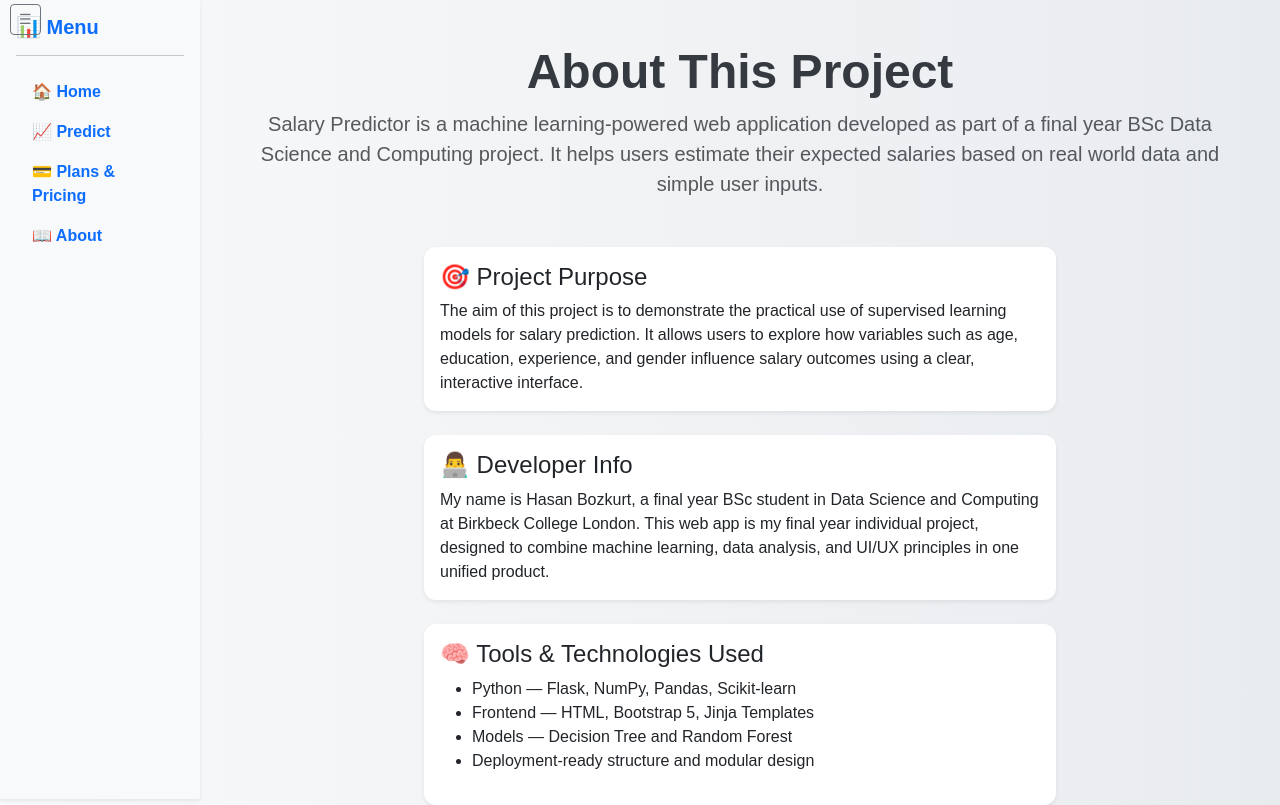
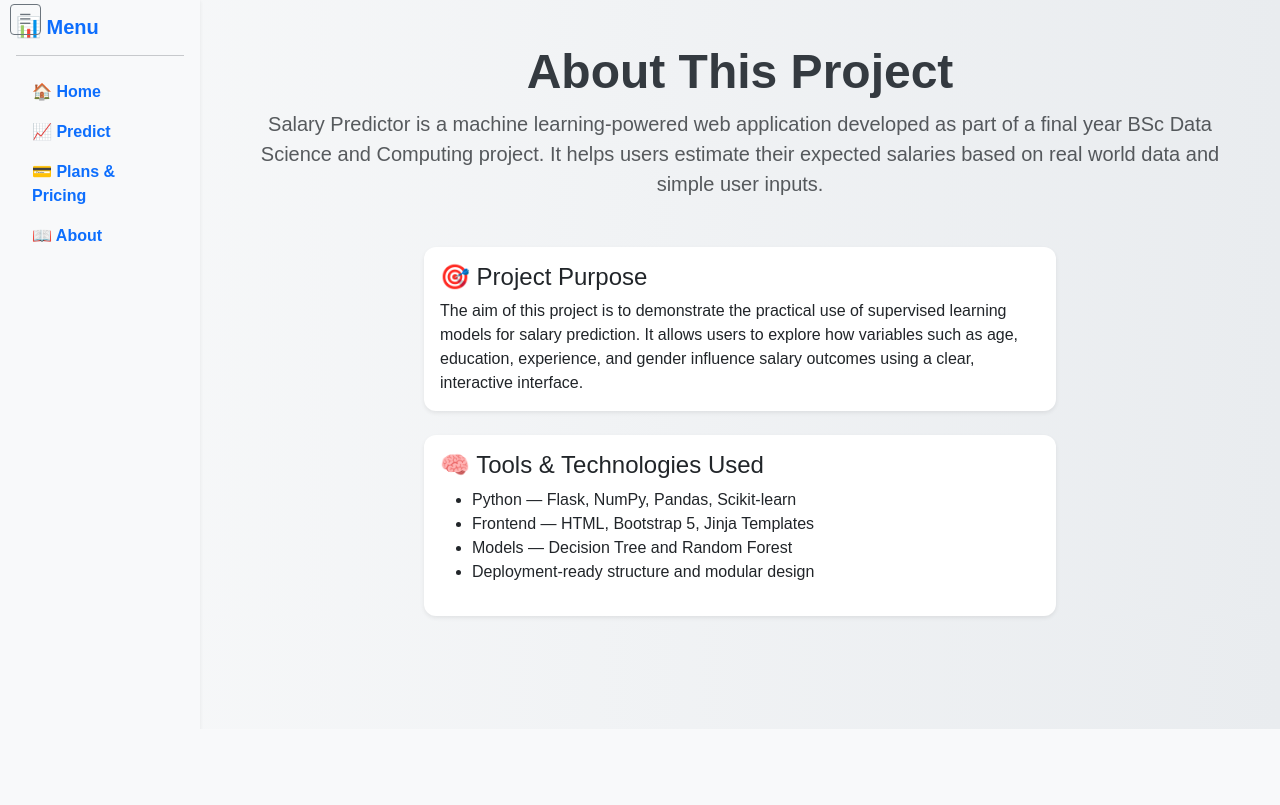
Before and after one commit to hasanboz1/salary-prediction-app, a Flask app: page /about in a window 1280 px wide. Shown: the part 71-876 px from the top of the page. After the commit the page ends 800 px from the top, so only its background shows below. Run offline with Flask 3, Linux system fonts and the light colour scheme; parts of the project's set-up code (start-up, migrations or seed data) failed here and were passed over.

Commit message:
Update about.html

```diff
--- a/templates/about.html
+++ b/templates/about.html
@@ -25,16 +25,7 @@
           </p>
         </div>
       </div>
-<!--Developer info -->
-      <div class="card shadow-sm border-0 mb-4">
-        <div class="card-body">
-          <h4 class="card-title">👨‍💻 Developer Info</h4>
-          <p class="card-text">
-            My name is Hasan Bozkurt, a final year BSc student in Data Science and Computing at Birkbeck College London.
-            This web app is my final year individual project, designed to combine machine learning, data analysis, and UI/UX principles in one unified product.
-          </p>
-        </div>
-      </div>
+
 <!--Tools and Techs-->
       <div class="card shadow-sm border-0">
         <div class="card-body">
```
